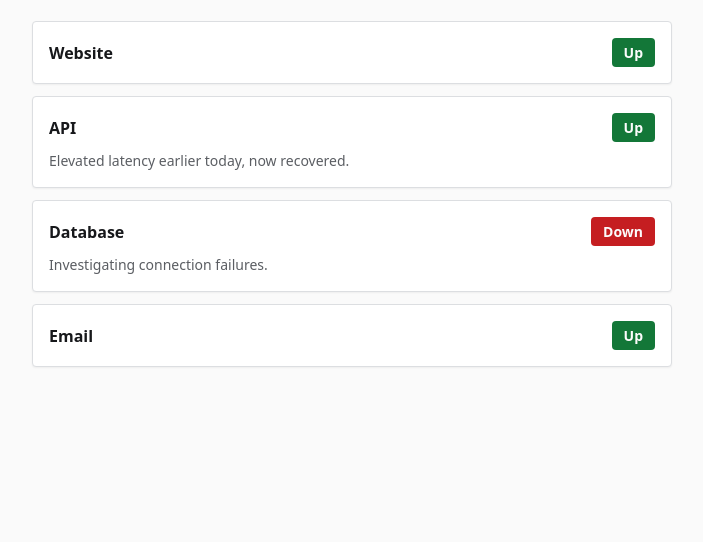
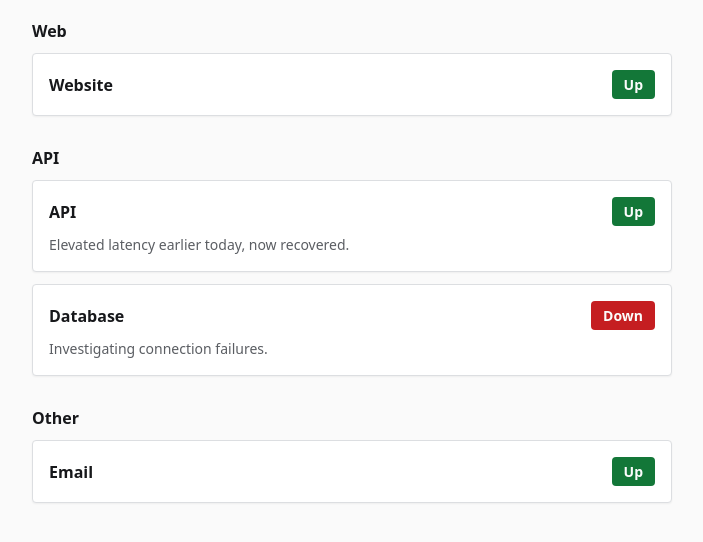
Before and after one commit to LorenzoWynberg/beacon, a plain HTML site: page index.html in a window 1280 px wide. Shown: the part 86-628 px from the top of the page, without its empty margins (288-991 px from the left). Drawn offline with Linux system fonts and the light colour scheme.

Commit message:
feat(9OW71H76): group services by optional group field
Assisted-by: Trinity/Implementer:claude-sonnet-5-5

```diff
--- a/src/main.js
+++ b/src/main.js
@@ -1,8 +1,27 @@
-import { formatRelativeAge, isStale, parseStatus } from './status.js';
+import { formatRelativeAge, groupServices, isStale, parseStatus } from './status.js';
 
 const list = document.getElementById('services');
 const notices = document.getElementById('notices');
 const updatedEl = document.getElementById('updated');
+
+function serviceItem(s) {
+  const li = document.createElement('li');
+  li.className = 'service';
+  const name = document.createElement('span');
+  name.className = 'service__name';
+  name.textContent = s.name.trim() || 'Unnamed service';
+  const badge = document.createElement('span');
+  badge.className = `badge badge--${s.status}`;
+  badge.textContent = s.status === 'up' ? 'Up' : s.status === 'down' ? 'Down' : 'Unknown';
+  li.append(name, badge);
+  if (s.note) {
+    const note = document.createElement('p');
+    note.className = 'service__note';
+    note.textContent = s.note;
+    li.append(note);
+  }
+  return li;
+}
 
 function render({ updated, services }) {
   const updatedAge = formatRelativeAge(updated, Date.now());
@@ -27,29 +46,32 @@ function render({ updated, services }) {
     notices.append(banner);
   }
 
-  for (const s of services) {
-    const li = document.createElement('li');
-    li.className = 'service';
-    const name = document.createElement('span');
-    name.className = 'service__name';
-    name.textContent = s.name.trim() || 'Unnamed service';
-    const badge = document.createElement('span');
-    badge.className = `badge badge--${s.status}`;
-    badge.textContent = s.status === 'up' ? 'Up' : s.status === 'down' ? 'Down' : 'Unknown';
-    li.append(name, badge);
-    if (s.note) {
-      const note = document.createElement('p');
-      note.className = 'service__note';
-      note.textContent = s.note;
-      li.append(note);
-    }
-    list.append(li);
+  const { grouped, groups } = groupServices(services);
+  if (!grouped) {
+    list.append(...services.map(serviceItem));
+    return;
   }
+  groups.forEach((g, i) => {
+    const section = document.createElement('section');
+    section.className = 'group';
+    const h = document.createElement('h2');
+    h.id = `group-${i}`;
+    h.className = 'group__title';
+    h.textContent = g.name;
+    const ul = document.createElement('ul');
+    ul.className = 'services';
+    ul.setAttribute('aria-labelledby', h.id);
+    ul.append(...g.services.map(serviceItem));
+    section.append(h, ul);
+    list.before(section);
+  });
+  list.remove();
 }
 
 function showError() {
   updatedEl.textContent = '';
   notices.replaceChildren();
+  document.querySelectorAll('main > section.group').forEach((el) => el.remove());
   list.replaceChildren();
   const box = document.createElement('div');
   box.className = 'error';
--- a/src/status.js
+++ b/src/status.js
@@ -52,7 +52,30 @@ export function parseStatus(text) {
         status: normaliseStatus(item.status),
       };
       if (typeof item.note === 'string') out.note = item.note;
+      if (typeof item.group === 'string' && item.group.trim()) out.group = item.group.trim();
       return out;
     }),
   };
 }
+
+export function groupServices(services) {
+  const nameOf = (s) => (typeof s.group === 'string' ? s.group.trim() : '');
+  if (!services.some((s) => nameOf(s))) {
+    return { grouped: false, groups: [{ name: null, services }] };
+  }
+  const map = new Map();
+  const other = [];
+  for (const s of services) {
+    const label = nameOf(s);
+    const key = label.toLowerCase();
+    if (!key || key === 'other') {
+      other.push(s);
+      continue;
+    }
+    if (!map.has(key)) map.set(key, { name: label, services: [] });
+    map.get(key).services.push(s);
+  }
+  const groups = [...map.values()];
+  if (other.length) groups.push({ name: 'Other', services: other });
+  return { grouped: true, groups };
+}
--- a/status.json
+++ b/status.json
@@ -1,9 +1,9 @@
 {
   "updated": "2026-11-16T18:00:00+00:00",
   "services": [
-    { "name": "Website", "status": "up" },
-    { "name": "API", "status": "up", "note": "Elevated latency earlier today, now recovered." },
-    { "name": "Database", "status": "down", "note": "Investigating connection failures." },
+    { "name": "Website", "group": "Web", "status": "up" },
+    { "name": "API", "group": "API", "status": "up", "note": "Elevated latency earlier today, now recovered." },
+    { "name": "Database", "group": "API", "status": "down", "note": "Investigating connection failures." },
     { "name": "Email", "status": "up" }
   ]
 }
--- a/styles.css
+++ b/styles.css
@@ -98,6 +98,16 @@ h1 {
 .badge--down { background: var(--danger); color: var(--on-danger); }
 .badge--unknown { background: var(--neutral); color: var(--on-neutral); }
 
+.group + .group { margin-top: var(--spacing-8); }
+.group__title {
+  margin: 0 0 var(--spacing-3);
+  font-size: var(--text-base);
+  line-height: var(--leading-tight);
+  font-weight: 600;
+  color: var(--foreground);
+  overflow-wrap: anywhere;
+}
+
 .banner {
   margin: 0 0 var(--spacing-4);
   padding: var(--spacing-3) var(--spacing-4);
```
Also changed, not shown: test/status.test.js (+32 -1 lines), 1 other file.
